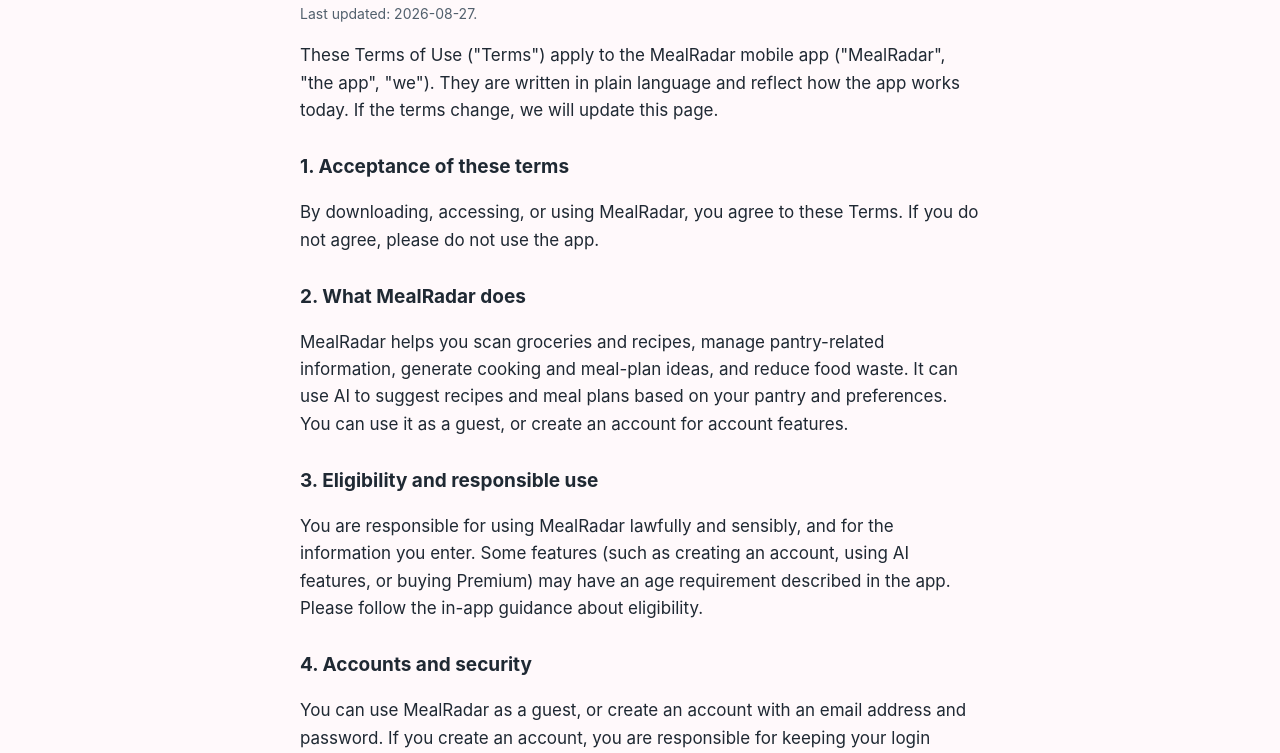
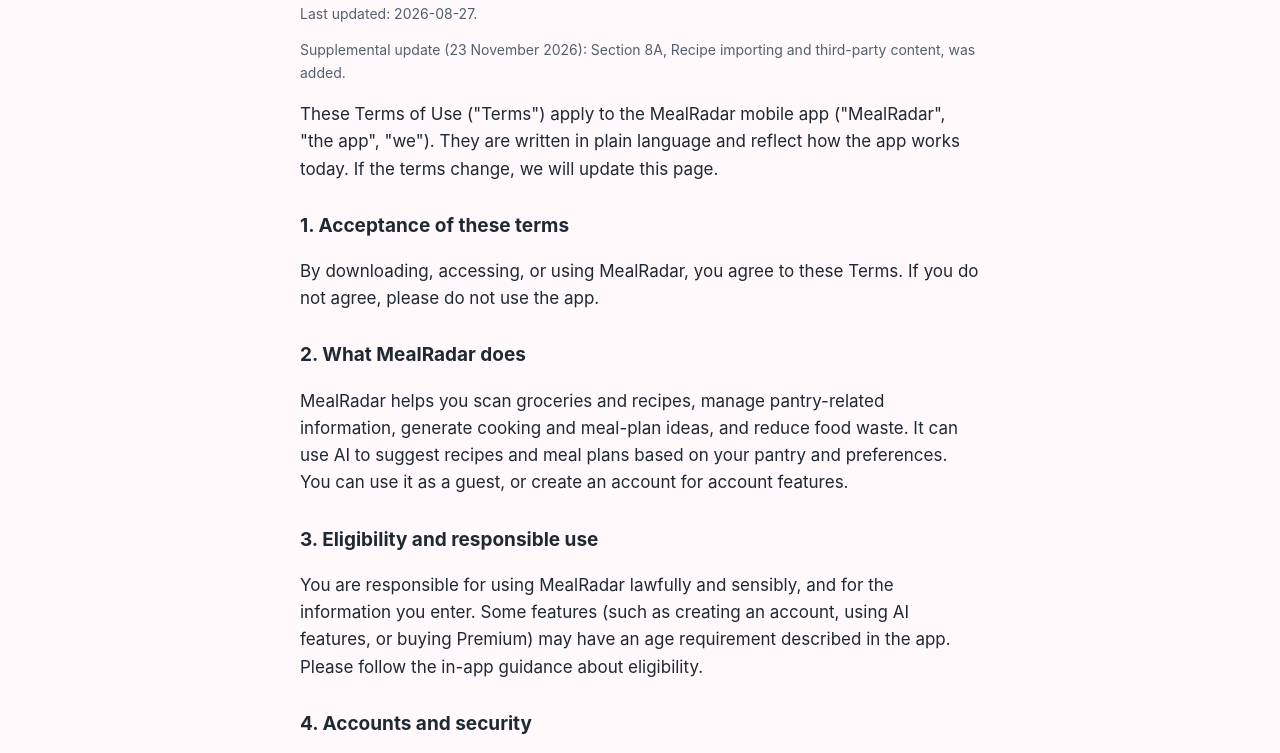
Before and after one commit to snigdha26d/mealradar-legal-site, a plain HTML site: page terms.html in a window 1280 px wide. Shown: the part 212-965 px from the top of the page. Drawn offline with Linux system fonts and the light colour scheme.

Commit message:
docs: add Terms of Use supplemental update notice

```diff
--- a/terms.html
+++ b/terms.html
@@ -18,6 +18,7 @@
   <main class="wrap">
     <h1>Terms of Use</h1>
     <p class="muted small">Last updated: 2026-08-27.</p>
+    <p class="muted small">Supplemental update (23 November 2026): Section 8A, Recipe importing and third-party content, was added.</p>
 
     <p>These Terms of Use ("Terms") apply to the MealRadar mobile app ("MealRadar",
       "the app", "we"). They are written in plain language and reflect how the app
```
